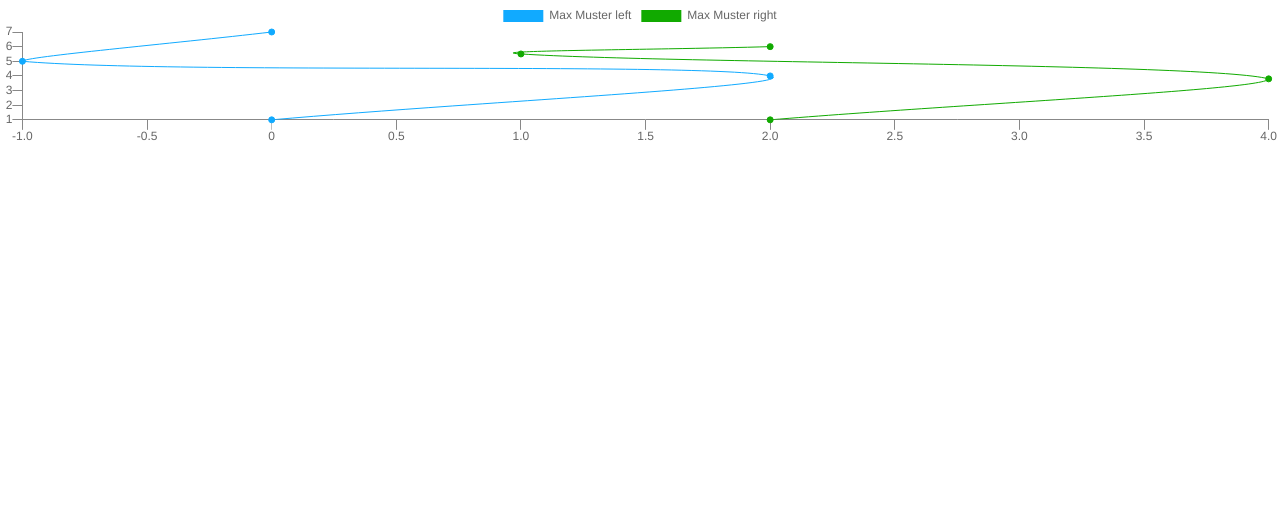
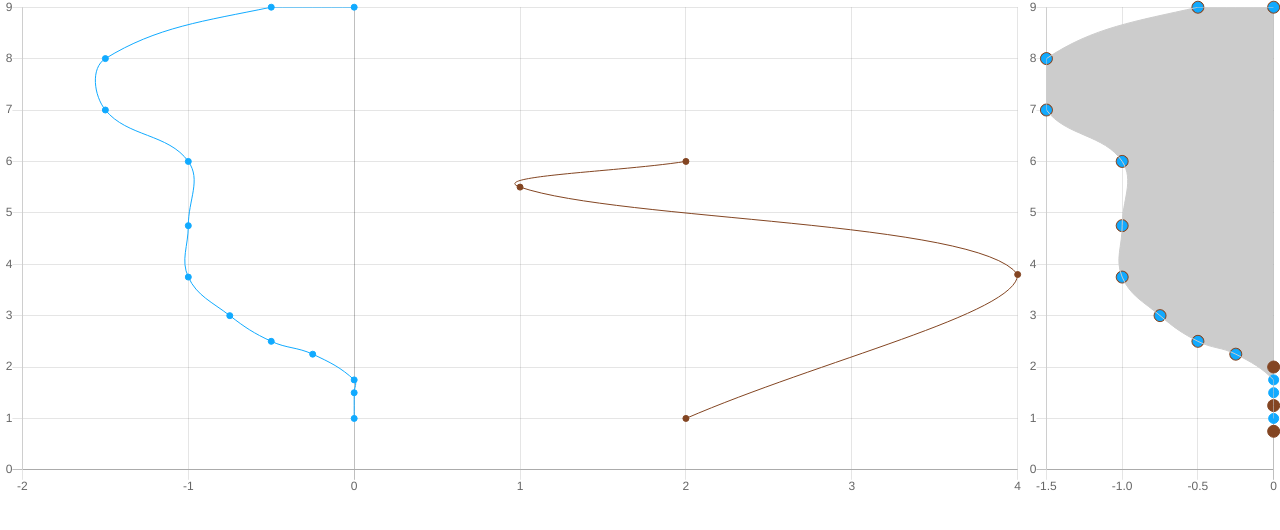
Before and after one commit to lukecore/starthack-mammut-bobby-tables, a React (Create React App) app in the folder src/climber-frontend/: page / in a window 1280 px wide. Shown: the top 530 px of the page. Built offline with nearby package versions, Linux system fonts and the light colour scheme.

Commit message:
finished 1 Version of Charts

```diff
--- a/src/climber-frontend/src/App.scss
+++ b/src/climber-frontend/src/App.scss
@@ -36,3 +36,9 @@
     transform: rotate(360deg);
   }
 }
+
+.Plotts{
+  display: flex;
+  overflow: hidden;
+  width: 100%;
+}
--- a/src/climber-frontend/src/App.tsx
+++ b/src/climber-frontend/src/App.tsx
@@ -1,11 +1,15 @@
 import React from 'react';
 import './App.scss';
-import Scatterplot from './components/Scatterplot/Scatterplot';
+import ScatterplotXY from './components/Scatterplot/ScatterplotXY';
+import ScatterplotYZ from './components/Scatterplot/ScatterplotYZ';
 
 function App() {
   return (
     <div className="App">
-      <Scatterplot></Scatterplot>
+      <div className="Plotts">
+        <ScatterplotXY></ScatterplotXY>
+        <ScatterplotYZ></ScatterplotYZ>
+      </div>
     </div>
   );
 }
--- /dev/null
+++ b/src/climber-frontend/src/components/SaftyTips/SaftyTips.module.scss
@@ -0,0 +1 @@
+.SaftyTips {}
--- a/src/climber-frontend/src/components/Scatterplot/Scatterplot.module.scss
+++ b/src/climber-frontend/src/components/Scatterplot/Scatterplot.module.scss
@@ -1 +1,9 @@
-.Scatterplot {}
+.Scatterplot {
+    height: 500px;
+}
+.ScatterplotYZ {
+    width: 20%;
+}
+.ScatterplotXY{
+  width: 80%;
+}
--- a/src/climber-frontend/src/components/Scatterplot/Scatterplot.tsx
+++ /dev/null
@@ -1,33 +0,0 @@
-import React from 'react';
-import styles from './Scatterplot.module.scss';
-import  { Scatter } from 'react-chartjs-2';
-
-class Scatterplot extends React.Component {
-   data = [
-    { data:[{x: 0, y: 1},{x: 2, y: 4},{x: -1, y: 5},{x: 0, y: 7}], label:"Max Muster left", backgroundColor:"#11aaff", borderWidth: 0,showLine: true, fill: false,borderColor: '#11aaff'},
-    { data:[{x: 2, y: 1},{x: 4, y: 3.8},{x: 1, y: 5.5},{x: 2, y: 6}], label:"Max Muster right", backgroundColor:"#11aa00", borderWidth: 0,showLine: true, fill: false,borderColor: "#11aa00"},
-  ] ;
-  render(){
-  return (
-    <div className={styles.Scatterplot}>
-    <Scatter data={{datasets:this.data} }
-      options={{ maintainAspectRatio: false,scales: {
-        xAxes: [{
-           gridLines: {
-              color: '#888',
-              drawOnChartArea: false
-           }
-        }],
-        yAxes: [{
-           gridLines: {
-              color: '#888',
-              drawOnChartArea: false
-           }
-        }]
-     } }}></Scatter>
-    </div>
-  );
-  }
-}
-
-export default Scatterplot;
--- /dev/null
+++ b/src/climber-frontend/src/components/Scatterplot/ScatterplotXY.tsx
@@ -0,0 +1,38 @@
+import React from 'react';
+import styles from './Scatterplot.module.scss';
+import  { Scatter } from 'react-chartjs-2';
+
+class ScatterplotXY extends React.Component {
+  colors={
+    left: "#11aaff",
+    right:"#834522"
+  }
+   data = [
+    { data:[{x: 0, y: 1, time:"899"},{x: 0, y: 1.5},{x: 0, y: 1.75},{x: -0.25, y: 2.25},{x: -0.5, y: 2.50},{x: -0.75, y: 3},{x: -1, y: 3.75},{x: -1, y: 4.75},{x: -1, y: 6},{x: -1.5, y: 7},{x: -1.5, y: 8},{x: -0.5, y: 9},{x: 0, y: 9}], label:"Max Muster left", backgroundColor:this.colors.left, borderWidth: 0,showLine: true, fill: false,borderColor: this.colors.left},
+    { data:[{x: 2, y: 1},{x: 4, y: 3.8},{x: 1, y: 5.5},{x: 2, y: 6}], label:"Max Muster right", backgroundColor:this.colors.right, borderWidth: 0,showLine: true, fill: false,borderColor: this.colors.right},
+  ] ;
+
+  options={
+    maintainAspectRatio: false,
+    legend:{
+      display:false,
+    },
+    scales: {
+      yAxes: [{
+          ticks: {
+              beginAtZero: true
+          }
+      }]
+    }
+  }
+  render(){
+  return (
+    <div className={`${styles.Scatterplot} ${styles.ScatterplotXY}`}>
+    <Scatter data={{datasets:this.data} }
+      options={this.options}></Scatter>
+    </div>
+  );
+  }
+}
+
+export default ScatterplotXY;
--- /dev/null
+++ b/src/climber-frontend/src/components/Scatterplot/ScatterplotYZ.tsx
@@ -0,0 +1,42 @@
+import React from 'react';
+import styles from './Scatterplot.module.scss';
+import { Scatter } from 'react-chartjs-2';
+
+class ScatterplotYZ extends React.Component {
+  colors = {
+    left: "#11aaff",
+    right: "#834522"
+  }
+  data = [
+    //Shape of the route
+    { data: [{ x: 0, y: 1 }, { x: 0, y: 1.5 }, { x: 0, y: 1.75 }, { x: -0.25, y: 2.25 }, { x: -0.5, y: 2.50 }, { x: -0.75, y: 3 }, { x: -1, y: 3.75 }, { x: -1, y: 4.75 }, { x: -1, y: 6 }, { x: -1.5, y: 7 }, { x: -1.5, y: 8 }, { x: -0.5, y: 9 }, { x: 0, y: 9 }], backgroundColor: "#ccc", borderWidth: 0, showLine: true, borderColor: "#ccc", pointRadius: 0, label:"shape", showTooltips: false },
+    //Used handles
+    { data: [{ x: 0, y: 1 }, { x: 0, y: 1.5 }, { x: 0, y: 1.75 }, { x: -0.25, y: 2.25 }, { x: -0.5, y: 2.50 }, { x: -0.75, y: 3 }, { x: -1, y: 3.75 }, { x: -1, y: 4.75 }, { x: -1, y: 6 }, { x: -1.5, y: 7 }, { x: -1.5, y: 8 }, { x: -0.5, y: 9 }, { x: 0, y: 9 }], backgroundColor: this.colors.left, pointRadius: 5, showLine: false, borderColor: this.colors.left, label:"left" },
+    { data: [{ x: 0, y: 0.75 }, { x: 0, y: 1.25 }, { x: 0, y: 2 }, { x: -0.25, y: 2.25 }, { x: -0.5, y: 2.50 }, { x: -0.75, y: 3 }, { x: -1, y: 3.75 }, { x: -1, y: 4.75 }, { x: -1, y: 6 }, { x: -1.5, y: 7 }, { x: -1.5, y: 8 }, { x: -0.5, y: 9 }, { x: 0, y: 9 }], backgroundColor: this.colors.right, pointRadius: 6, showLine: false, borderColor: this.colors.right,label:"right" },
+  ];
+
+  options = {
+    maintainAspectRatio: false,
+    legend: {
+      display: false
+    },
+    scales: {
+      yAxes: [{
+          ticks: {
+              beginAtZero: true
+          },
+      }]
+
+    }
+  }
+  render() {
+    return (
+      <div className={`${styles.Scatterplot} ${styles.ScatterplotYZ}`}>
+        <Scatter data={{ datasets: this.data }}
+          options={this.options}></Scatter>
+      </div>
+    );
+  }
+}
+
+export default ScatterplotYZ;
```
Also changed, not shown: src/climber-frontend/src/components/SaftyTips/SaftyTips.tsx (added, +10 -0 lines).
